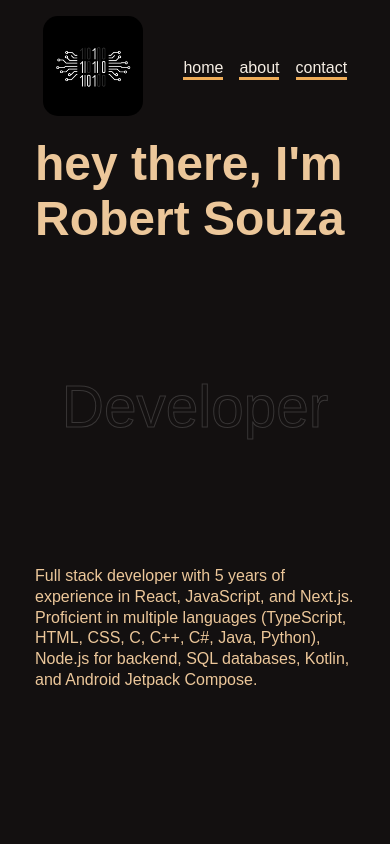
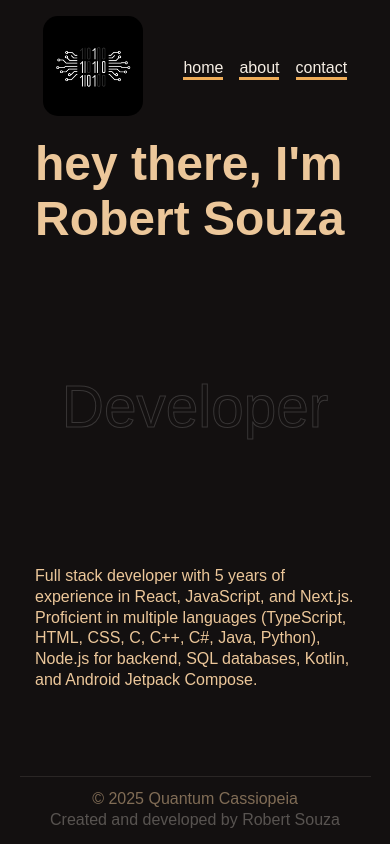
Before and after one commit to quantumcassiopeia/nextjs-portfolio-site, a Next.js app: page / in a window 390 px wide. Built offline with nearby package versions, Linux system fonts and the light colour scheme; a web font is replaced by a local one.

Commit message:
footer implementation

```diff
--- a/src/app/globals.scss
+++ b/src/app/globals.scss
@@ -10,6 +10,7 @@
 html,
 body {
   background-color: var(--background);
+  min-height: 100vh;
   max-width: 100vw;
   overflow-x: hidden;
 }
@@ -22,6 +23,7 @@ body {
 
   color: var(--primary-text-color);
   background: var(--background);
+
   font-family: Arial, Helvetica, sans-serif;
   -webkit-font-smoothing: antialiased;
   -moz-osx-font-smoothing: grayscale;
--- a/src/app/layout.tsx
+++ b/src/app/layout.tsx
@@ -2,6 +2,7 @@ import type { Metadata } from "next";
 import { Duru_Sans, Geist, Geist_Mono } from "next/font/google";
 import "./globals.scss";
 import Header from "@/components/Header/Header";
+import Footer from "@/components/Footer/Footer";
 
 const geistSans = Geist({
   variable: "--font-geist-sans",
@@ -36,6 +37,7 @@ export default function RootLayout({
       >
         <Header />
         {children}
+        <Footer />
       </body>
     </html>
   );
--- /dev/null
+++ b/src/components/Footer/Footer.tsx
@@ -0,0 +1,12 @@
+import styles from "./styles.module.scss";
+
+export default function Footer() {
+  return (
+    <footer className={`${styles.footer} line-grow`}>
+      <p className={styles.copyright}>
+        © {new Date().getFullYear()} Quantum Cassiopeia
+      </p>
+      <p className={styles.creator}>Created and developed by Robert Souza</p>
+    </footer>
+  );
+}
--- /dev/null
+++ b/src/components/Footer/styles.module.scss
@@ -0,0 +1,53 @@
+@import "../../app/breakpoints.scss";
+
+.footer {
+  position: relative;
+  display: flex;
+  justify-content: space-between;
+  align-items: center;
+
+  height: 8vh;
+  width: 78vw;
+  margin-top: auto;
+}
+
+.footer::before {
+  content: "";
+  position: absolute;
+  top: 0;
+  width: 100%;
+  height: 1px;
+  background-color: var(--primary-text-color);
+  opacity: 0.1;
+}
+
+.copyright {
+  position: absolute;
+  left: 50%;
+  transform: translateX(-50%);
+
+  opacity: 0.5;
+}
+
+.creator {
+  margin-left: auto;
+
+  color: var(--primary-text-color);
+  opacity: 0.3;
+}
+
+@media (max-width: 1030px) {
+  .footer {
+    flex-direction: column;
+    justify-content: center;
+    width: 90%;
+  }
+
+  .copyright {
+    position: static;
+    transform: none;
+  }
+  .creator {
+    margin: 0;
+  }
+}
```
